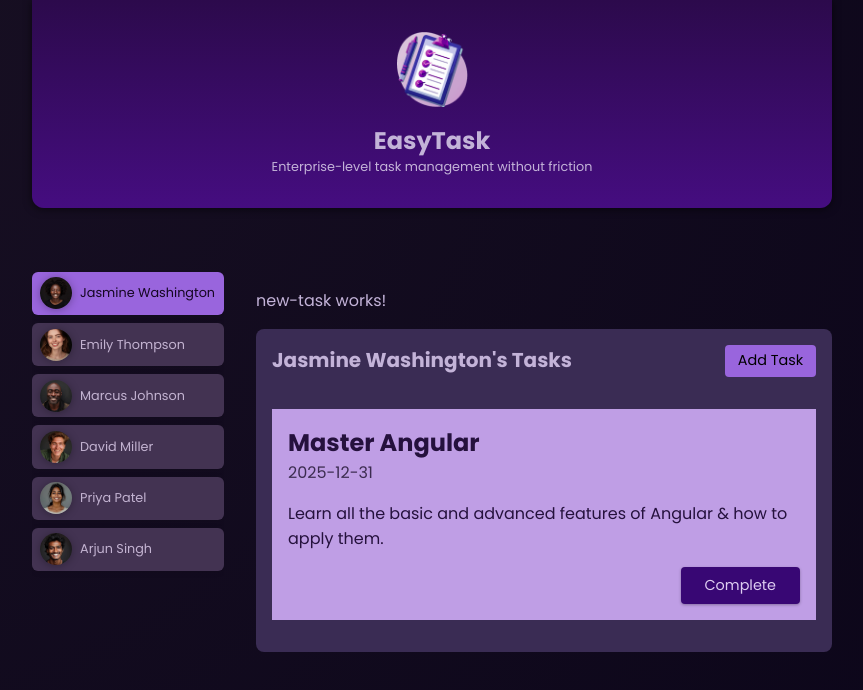
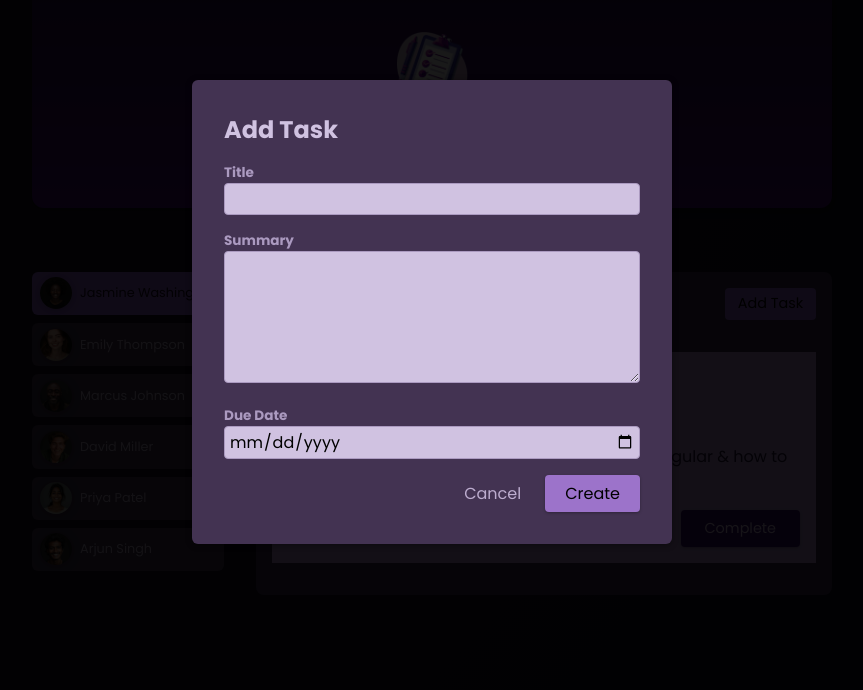
Before and after one commit to nrcoover/Angular_EasyTaskApplication, an Angular app: page / in a window 1280 px wide. Both pictures are taken after a click on the button "Add Task". Shown: the top 690 px of the page, without its empty margins (208-1071 px from the left). Built offline with nearby package versions, Linux system fonts and the light colour scheme.

Commit message:
Create form submission with two-way binding

```diff
--- a/src/app/tasks/new-task/new-task.component.css
+++ b/src/app/tasks/new-task/new-task.component.css
@@ -0,0 +1,85 @@
+.backdrop {
+  background-color: rgba(0, 0, 0, 0.9);
+  position: fixed;
+  top: 0;
+  left: 0;
+  width: 100%;
+  height: 100vh;
+}
+
+dialog {
+  width: 90%;
+  max-width: 30rem;
+  background-color: #433352;
+  border-radius: 6px;
+  border: none;
+  box-shadow: 0 1px 6px rgba(0, 0, 0, 0.4);
+  overflow: hidden;
+  padding: 1rem;
+  top: 5rem;
+}
+
+h2 {
+  margin: 0;
+  color: #d0c2e1;
+}
+
+label {
+  display: block;
+  font-weight: bold;
+  font-size: 0.85rem;
+  color: #ab9ac0;
+}
+
+input,
+textarea {
+  width: 100%;
+  font: inherit;
+  padding: 0.15rem 0.25rem;
+  border-radius: 4px;
+  border: 1px solid #ab9ac0;
+  background-color: #d0c2e1;
+}
+
+.actions {
+  margin: 1rem 0 0;
+  display: flex;
+  justify-content: flex-end;
+  gap: 0.25rem;
+}
+
+button {
+  font: inherit;
+  cursor: pointer;
+  border: none;
+  padding: 0.35rem 1.25rem;
+  border-radius: 4px;
+  background-color: transparent;
+}
+
+button[type="button"] {
+  color: #bdadcf;
+}
+
+button[type="button"]:hover,
+button[type="button"]:active {
+  color: #d0c2e1;
+}
+
+button[type="submit"] {
+  background-color: #9c73ca;
+  box-shadow: 0 1px 3px rgba(0, 0, 0, 0.3);
+  transition: all 0.3s ease;
+}
+
+button[type="submit"]:hover,
+button[type="submit"]:active {
+  background-color: #895cce;
+  box-shadow: 0 1px 6px rgba(0, 0, 0, 0.3);
+}
+
+@media (min-width: 768px) {
+  dialog {
+    padding: 2rem;
+  }
+}
--- a/src/app/tasks/new-task/new-task.component.html
+++ b/src/app/tasks/new-task/new-task.component.html
@@ -1 +1,35 @@
-<p>new-task works!</p>
+<div class="backdrop" (click)="onCancel()"></div>
+<dialog open>
+  <h2>Add Task</h2>
+  <form (ngSubmit)="onSubmit()">
+    <p>
+      <label for="title">Title</label>
+      <input type="text" id="title" name="title" [(ngModel)]="enteredTitle" />
+    </p>
+
+    <p>
+      <label for="summary">Summary</label>
+      <textarea
+        id="summary"
+        rows="5"
+        name="summary"
+        [(ngModel)]="enteredSummary"
+      ></textarea>
+    </p>
+
+    <p>
+      <label for="due-date">Due Date</label>
+      <input
+        type="date"
+        id="due-date"
+        name="due-date"
+        [(ngModel)]="enteredDate"
+      />
+    </p>
+
+    <p class="actions">
+      <button type="button" (click)="onCancel()">Cancel</button>
+      <button type="submit">Create</button>
+    </p>
+  </form>
+</dialog>
--- a/src/app/tasks/new-task/new-task.component.ts
+++ b/src/app/tasks/new-task/new-task.component.ts
@@ -1,12 +1,31 @@
-import { Component } from '@angular/core';
+import { Component, EventEmitter, Output } from '@angular/core';
+import { FormsModule } from '@angular/forms';
+import { type NewTaskData } from './new-task.models';
 
 @Component({
   selector: 'app-new-task',
   standalone: true,
-  imports: [],
+  imports: [FormsModule],
   templateUrl: './new-task.component.html',
-  styleUrl: './new-task.component.css'
+  styleUrl: './new-task.component.css',
 })
 export class NewTaskComponent {
+  @Output() cancel = new EventEmitter<void>();
+  @Output() add = new EventEmitter<NewTaskData>();
 
+  enteredTitle = '';
+  enteredSummary = '';
+  enteredDate = '';
+
+  onCancel() {
+    this.cancel.emit();
+  }
+
+  onSubmit() {
+    this.add.emit({
+      title: this.enteredTitle,
+      summary: this.enteredSummary,
+      date: this.enteredDate,
+    });
+  }
 }
--- /dev/null
+++ b/src/app/tasks/new-task/new-task.models.ts
@@ -0,0 +1,5 @@
+export interface NewTaskData {
+  title: string;
+  summary: string;
+  date: string;
+}
--- a/src/app/tasks/tasks.component.html
+++ b/src/app/tasks/tasks.component.html
@@ -1,5 +1,5 @@
 @if (isAddingTask) {
-  <app-new-task />
+  <app-new-task (cancel)="onCancelAddTask()" (add)="onAddTask($event)" />
 }
 
 <section id="tasks">
--- a/src/app/tasks/tasks.component.ts
+++ b/src/app/tasks/tasks.component.ts
@@ -1,6 +1,7 @@
 import { Component, Input } from '@angular/core';
+import { NewTaskComponent } from './new-task/new-task.component';
+import { type NewTaskData } from './new-task/new-task.models';
 import { TaskComponent } from './task/task.component';
-import { NewTaskComponent } from './new-task/new-task.component';
 
 @Component({
   selector: 'app-tasks',
@@ -52,4 +53,19 @@ export class TasksComponent {
   onStartAddTask() {
     this.isAddingTask = true;
   }
+
+  onCancelAddTask() {
+    this.isAddingTask = false;
+  }
+
+  onAddTask(taskData: NewTaskData) {
+    this.tasks.unshift({
+      id: new Date().getTime().toString(),
+      userId: this.userId,
+      title: taskData.title,
+      summary: taskData.summary,
+      dueDate: taskData.date,
+    });
+    this.isAddingTask = false;
+  }
 }
```
